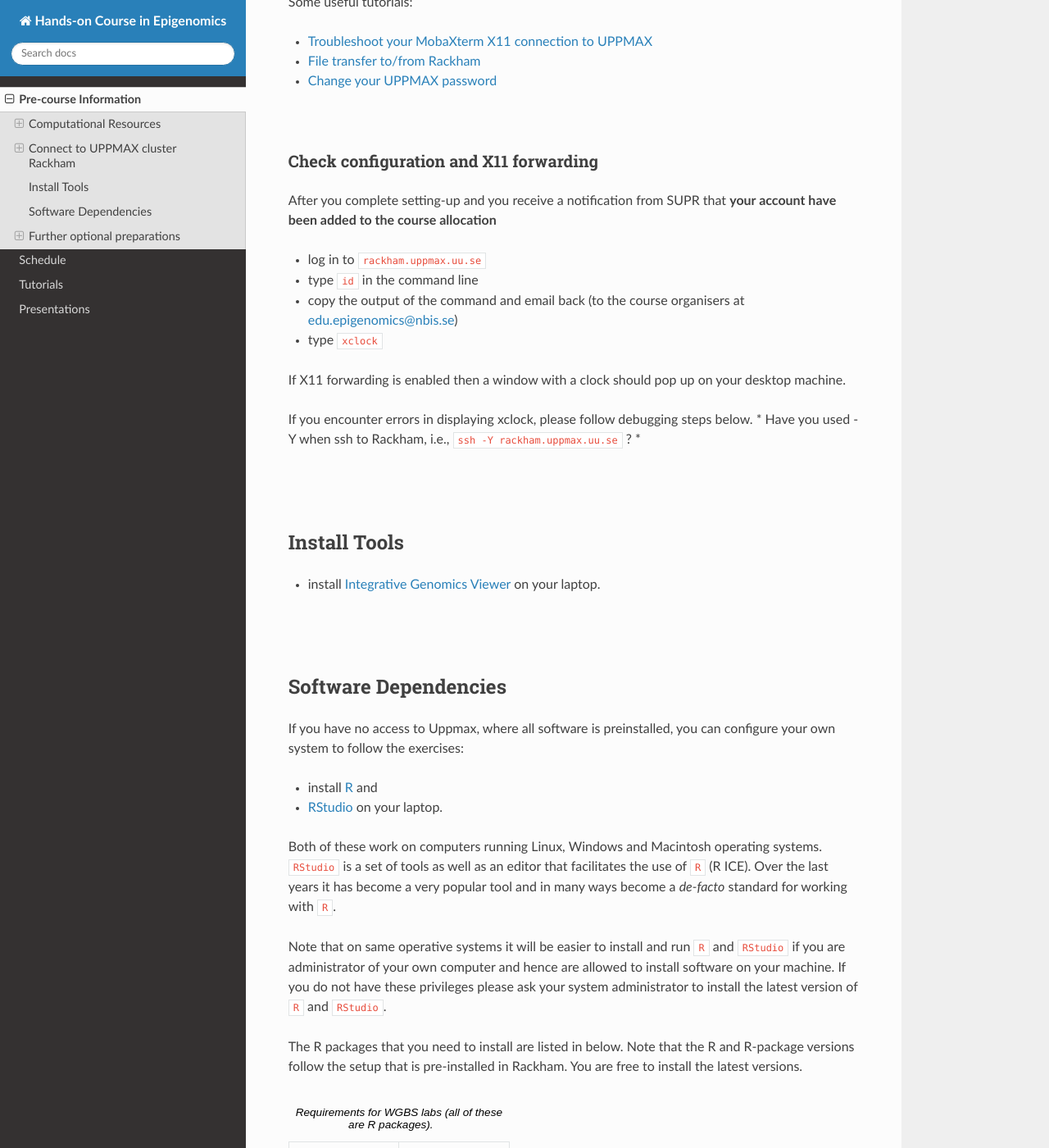
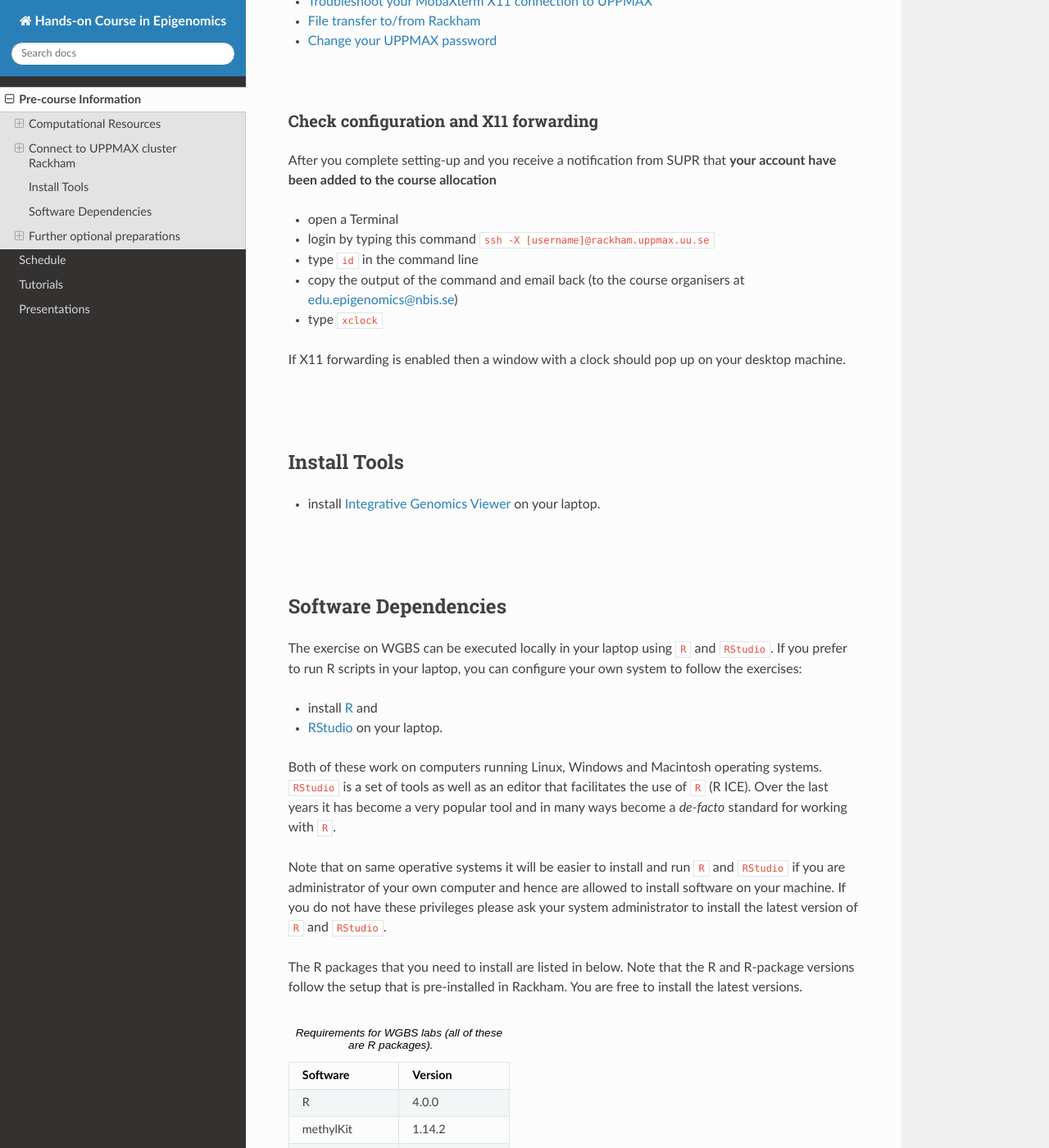
Before and after one commit to NBISweden/ngi-nbis-epigenomics-hands-on, a Sphinx documentation site: the page built from docs/content/precourse.rst, in a window 1280 px wide and 1400 px high, scrolled down 2407 px. Shown: the whole window at 82% size. Built offline with Sphinx 7.4.7 and the Read the Docs theme 3.1.0, drawn with Linux system fonts in a browser that asks for light colours; some of the changed text lies outside the part shown.

Commit message:
Revise HPC and local execution instructions
Updated instructions for using Uppsala University's HPC resources and clarified local execution options for WGBS exercise.

```diff
--- a/docs/content/precourse.rst
+++ b/docs/content/precourse.rst
@@ -30,8 +30,7 @@ Computational Resources
 =======================
 
 During the course we will be using Uppsala University’s high performance computer cluster (`UPPMAX <https://docs.uppmax.uu.se/cluster_guides/uppmax_cluster/>`_).
-The exercise on ONT data will be using GPU cores so HPC resources will be needed.
-However, the exercise on WGBS can be executed locally on your laptop using ``R`` and ``RStudio``.  Please see (`Software Dependencies <https://ngi-nbis-epigenomics-hands-on.readthedocs.io/en/latest/content/precourse.html#software-dependencies>`_ ) for a list of tools and packages you need to install in your laptop.
+We will be using Rackham and Pelle.  NOte that the instruction below to connect to Rackham is essentially the same for Pelle.
 
 
 Register at SUPR
@@ -133,7 +132,9 @@ Check configuration and X11 forwarding
 
 After you complete setting-up and you receive a notification from SUPR that **your account have been added to the course allocation**
 
-* log in to ``rackham.uppmax.uu.se``
+* open a Terminal
+
+* login by typing this command ``ssh -X [username]@rackham.uppmax.uu.se``
 
 * type ``id`` in the command line
 
@@ -143,9 +144,6 @@ After you complete setting-up and you receive a notification from SUPR that **yo
 
 If X11 forwarding is enabled then a window with a clock should pop up on your desktop machine.
 
-If you encounter errors in displaying xclock, please follow debugging steps below.
-* Have you used -Y when ssh to Rackham, i.e., ``ssh -Y rackham.uppmax.uu.se`` ?
-*
 
 
 
@@ -168,7 +166,8 @@ Install Tools
 Software Dependencies
 =====================
 
-If you have no access to Uppmax, where all software is preinstalled, you can configure your own system to follow the exercises:
+The exercise on WGBS can be executed locally in your laptop using ``R`` and ``RStudio``.
+If you prefer to run R scripts in your laptop, you can configure your own system to follow the exercises:
 
 
 - install `R <https://cran.r-project.org/>`_ and
```
